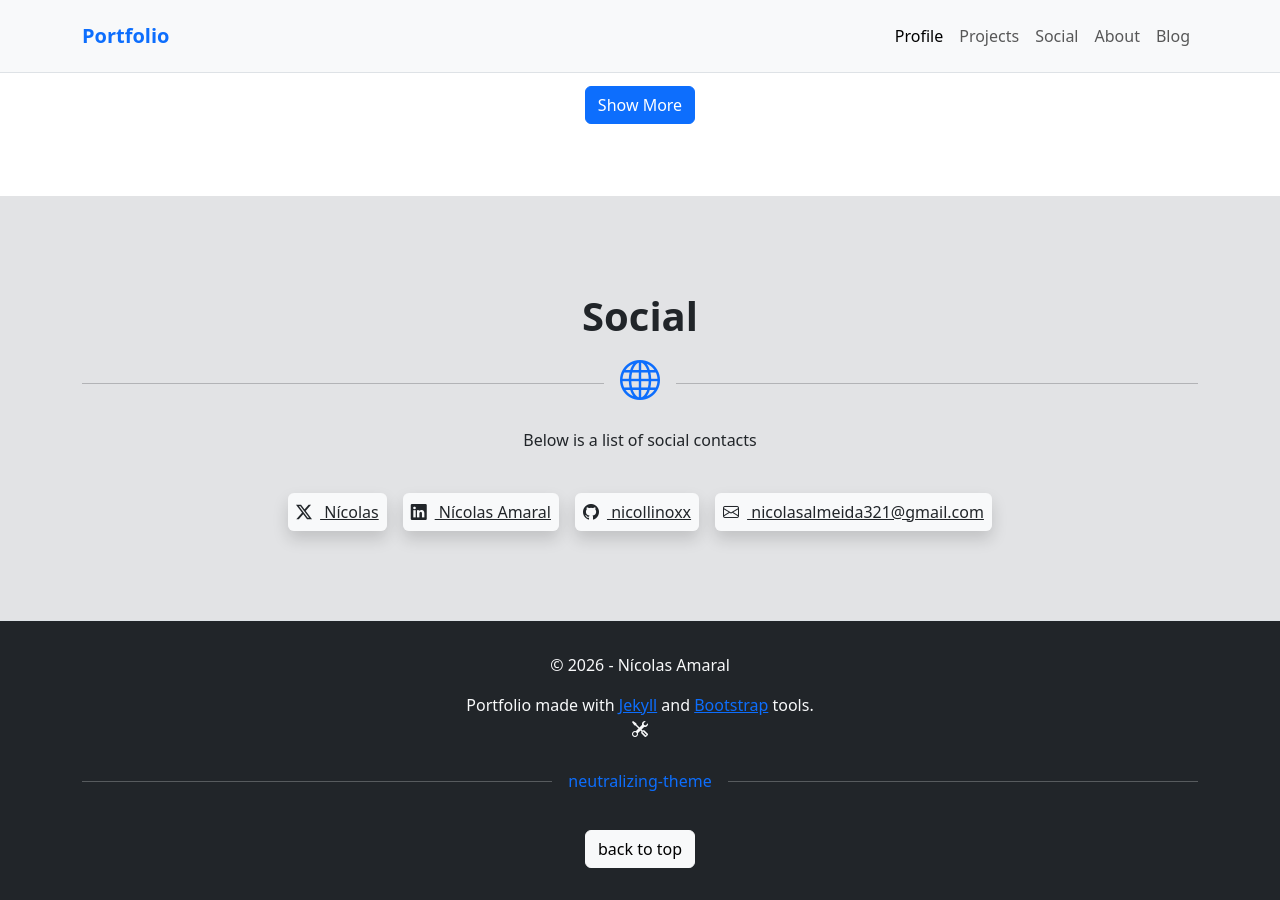
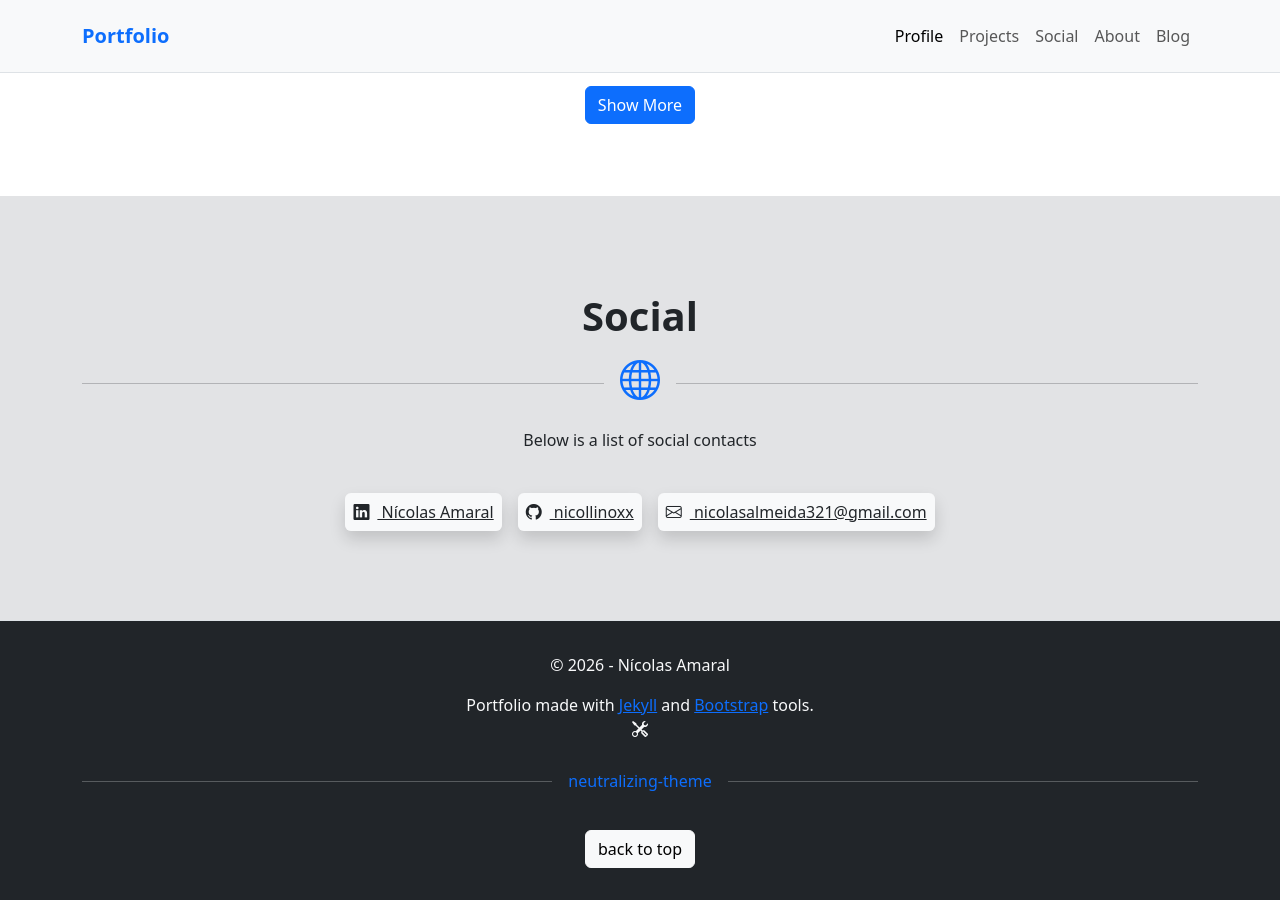
Before and after one commit to nicollinoxx/portfolio, a Jekyll site: the page built from index.markdown, in a window 1280 px wide and 900 px high, scrolled down 1049 px. Built offline with Jekyll 4.4.1, drawn with Linux system fonts in a browser that asks for light colours.

Commit message:
Conditionally render social links on homepage

```diff
--- a/_config.yml
+++ b/_config.yml
@@ -22,13 +22,11 @@ introduction: "Olá, seja bem-vindo! Este portfólio reúne alguns dos projetos
               experiências e um pouco do processo de desenvolvimento de cada projeto."
 
 social_username:
-  twitter-x: "Nícolas"
   linkedin:  "Nícolas Amaral"
   email:     "nicolasalmeida321@gmail.com"
   github:    "nicollinoxx"
 
 social_link:
-  twitter-x: "https://x.com/nicollinoxx"
   linkedin:  "https://www.linkedin.com/in/nicolas-amaral-de-almeida"
   github:    "https://github.com/nicollinoxx"
   email:     nicolasalmeida321@gmail.com
--- a/_layouts/home.html
+++ b/_layouts/home.html
@@ -69,30 +69,41 @@ layout: default
       <p>Below is a list of social contacts</p>
 
       <ul class="list-unstyled d-flex flex-wrap justify-content-center gap-3 my-5">
+        {% if site.social_link.twitter-x %}
           <li>
             <a class="text-dark bg-light shadow rounded p-2" href="{{ site.social_link.twitter-x }}">
               <i class="bi bi-twitter-x me-2"></i>
               {{ site.social_username.twitter-x }}
             </a>
           </li>
+        {% endif %}
+
+        {% if site.social_link.linkedin %}
           <li>
             <a class="text-dark bg-light shadow rounded p-2" href="{{ site.social_link.linkedin }}">
               <i class="bi bi-linkedin me-2"></i>
               {{ site.social_username.linkedin }}
             </a>
           </li>
+        {% endif %}
+
+        {% if site.social_link.github %}
           <li>
             <a class="text-dark bg-light shadow rounded p-2" href="{{ site.social_link.github }}">
               <i class="bi bi-github me-2"></i>
-            {{ site.social_username.github}}
+              {{ site.social_username.github }}
             </a>
           </li>
+        {% endif %}
+
+        {% if site.social_link.email %}
           <li>
             <a class="text-dark bg-light shadow rounded p-2" href="mailto:{{ site.social_link.email }}" target="_blank">
               <i class="bi bi-envelope me-2"></i>
               {{ site.social_username.email }}
             </a>
           </li>
+        {% endif %}
       </ul>
     </div>
   </div>
```
Lines whose indentation alone changed are shown as unchanged.
